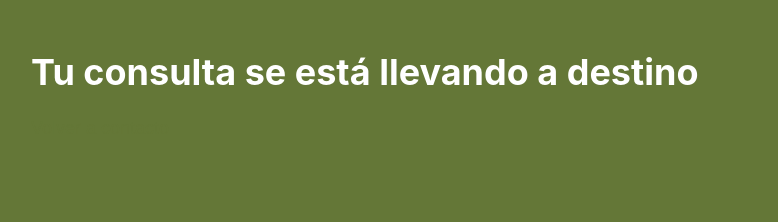
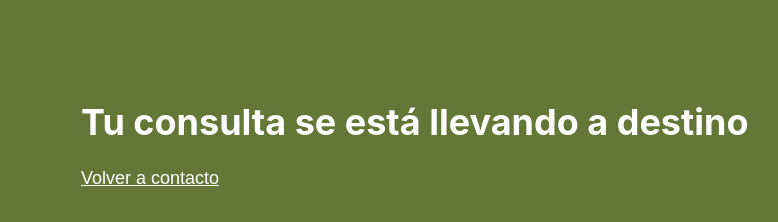
Before and after one commit to dannaalbala/Danna-Albala, a plain HTML site: page page/confirmacion.html in a window 1280 px wide. Shown: the whole page, without its empty margins (19-797 px from the left). Drawn offline with Linux system fonts and the light colour scheme.

Commit message:
cambio de style

```diff
--- a/css/404.css
+++ b/css/404.css
@@ -11,7 +11,7 @@ background-color: #ffffff;
 }
 
 a {
-color: #9e8181;
+color: #ffffff;
  }
 
 body {
--- a/page/confirmacion.html
+++ b/page/confirmacion.html
@@ -4,7 +4,7 @@
     <meta charset="UTF-8">
     <meta name="viewport" content="width=device-width, initial-scale=1.0">
     <title>Confirmacion</title>
-    <link rel="stylesheet" href="../css/general.css">
+    <link rel="stylesheet" href="../css/404.css">
 
 </head>
 <body>
```
